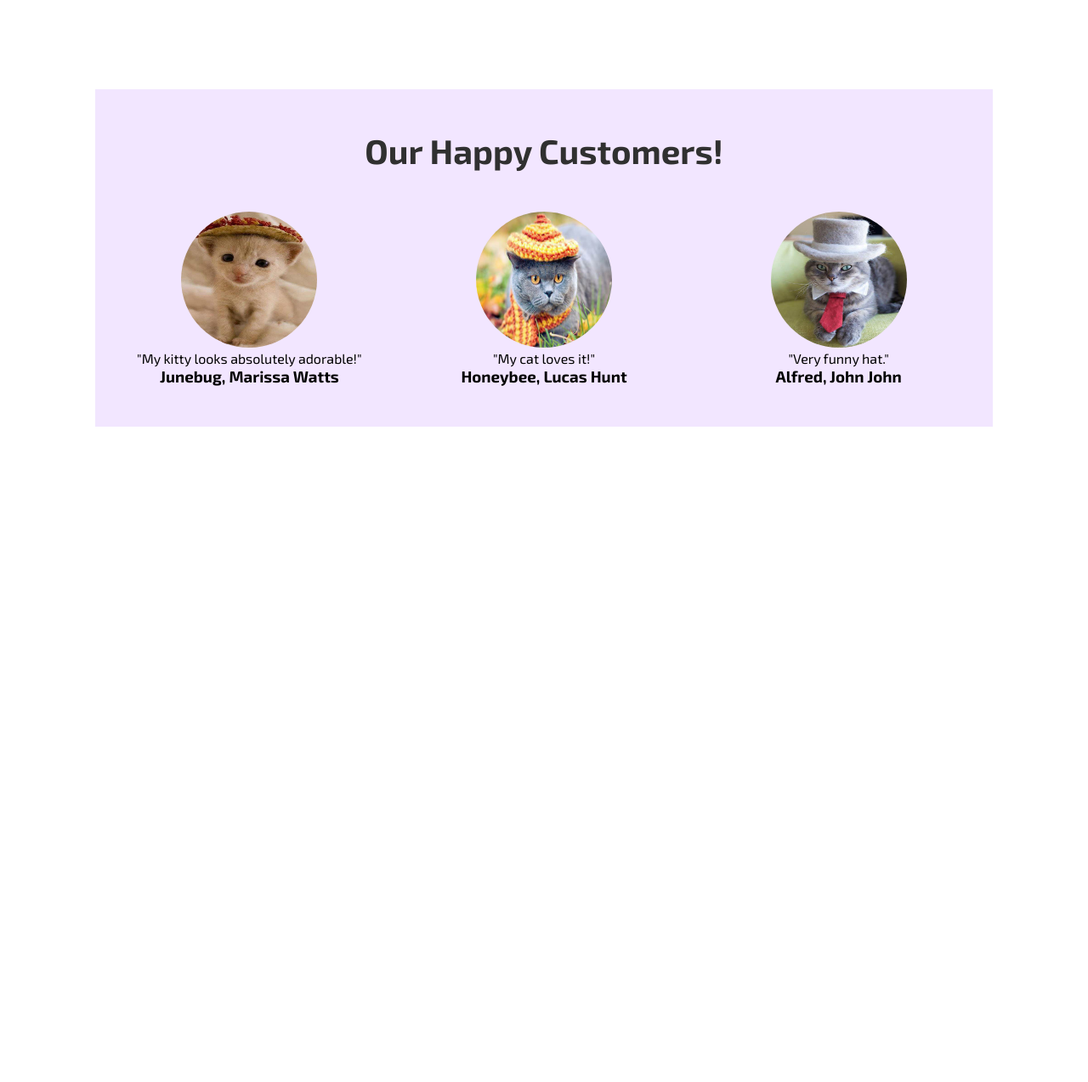
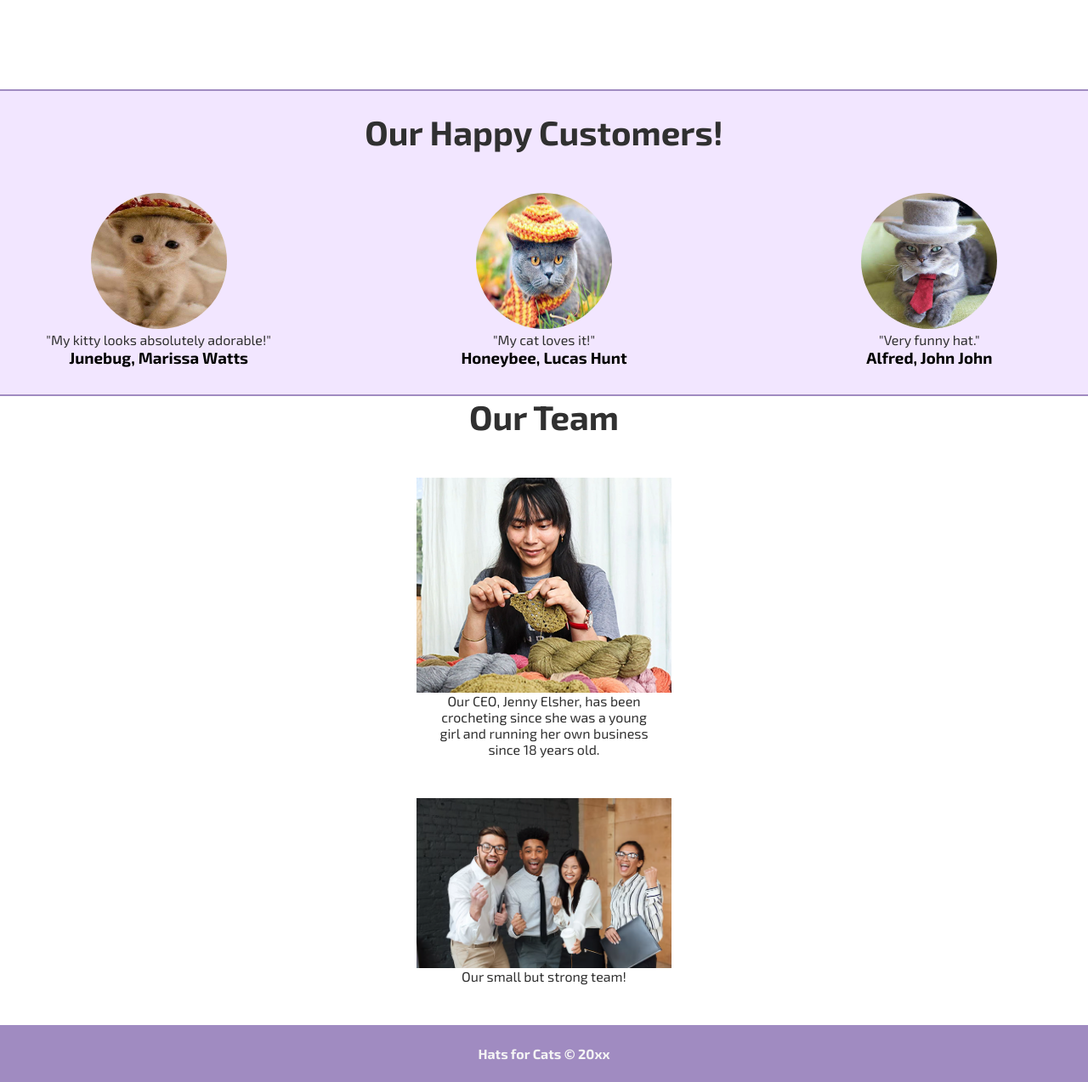
Before and after one commit to leo-hailey/flexbox-business-site-starting-main-main, a plain HTML site: page index.html in a window 1280 px wide. Shown: the part 612-1885 px from the top of the page at 85% size. Before the commit the page ends 1226 px from the top, so only its background shows below. Drawn offline with Linux system fonts and the light colour scheme.

Commit message:
added fotter and made navbar sticky

```diff
--- a/index.html
+++ b/index.html
@@ -57,6 +57,20 @@
         </div>
      </div>
 
+     <!-- Our team -->
+      <div class="our-team" id="our-team">
+        <h2>Our Team</h2>
+        <div class="team-img">
+          <img src="images/ceo-team.png" alt="our ceo">
+          <p>Our CEO, Jenny Elsher, has been crocheting since she was a young girl and running her own business since 18 years old.  </p>
+          <img src="images/team-img.png" alt="team photo">
+          <p>Our small but strong team!</p>
+        </div>
+      </div>
+
+      <footer class="footer">
+        <h4>Hats for Cats &copy 20xx</h4>
+      </footer>
 
   </body>
 </html>
--- a/styles.css
+++ b/styles.css
@@ -24,6 +24,16 @@ body {
 
 .text{
     color: #f4f4f4;
+}
+
+h2{
+    font-size: 2.5rem;
+    margin-bottom: 3rem;
+    color: #303030;
+}
+
+p{
+    color:#303030;
 }
 
 
@@ -61,7 +71,10 @@ body {
 #navbar{
     background-color: var(--primary);
     border-bottom: 2px solid var(--tri);
+    position: sticky;
+    top: 0;
 }
+
 
 .nav {
     display: flex;
@@ -76,14 +89,16 @@ body {
     display: flex;
     gap: 7rem;
     margin-right: 10rem ;
+    font-size: 1.3rem;
 }
 
 a{
-    color: #6300cc
+    color: #6300cc;
+    text-decoration: none;
 }
 
 a:hover{
-    color: #0099cc
+    color: #0099cc;
 }
 
 i {
@@ -129,16 +144,13 @@ button {
 /* Testimonials */
 .testimonials{
     background-color: var(--secondary);
-    margin: 7rem;
-    padding: 3rem;
-
+    margin-top: 7rem;
+    padding: 1.5rem 0 2rem;
+    border-top: 2px solid var(--tri);
+    border-bottom: 2px solid var(--tri);
 }
 
-.testimonials h2 {
-    font-size: 2.5rem;
-    margin-bottom: 3rem;
-    color: #303030;
-}
+
 
 .customer-testimonials  {
     display: grid;
@@ -155,6 +167,33 @@ button {
     border-radius: 50%;
 }
 
+.our-team {
+    display: flex;
+    flex-direction: column;
+    justify-content: center;
+    align-items: center;
+
+}
+
+.team-img {
+    display: flex;
+    flex-direction: column;
+    justify-content: center;
+    max-width: 300px;
+}
+
+.team-img p {
+    margin-bottom: 3rem;
+    max-width: 250px;
+    align-self: center;
+}
+
+
+footer {
+    background-color: var(--tri);
+    padding: 1.5rem;
+    color: #f4f4f4;
+}
 
 
 /* Media Queries */
```
Also changed, not shown: images/ceo-team.png (added).
